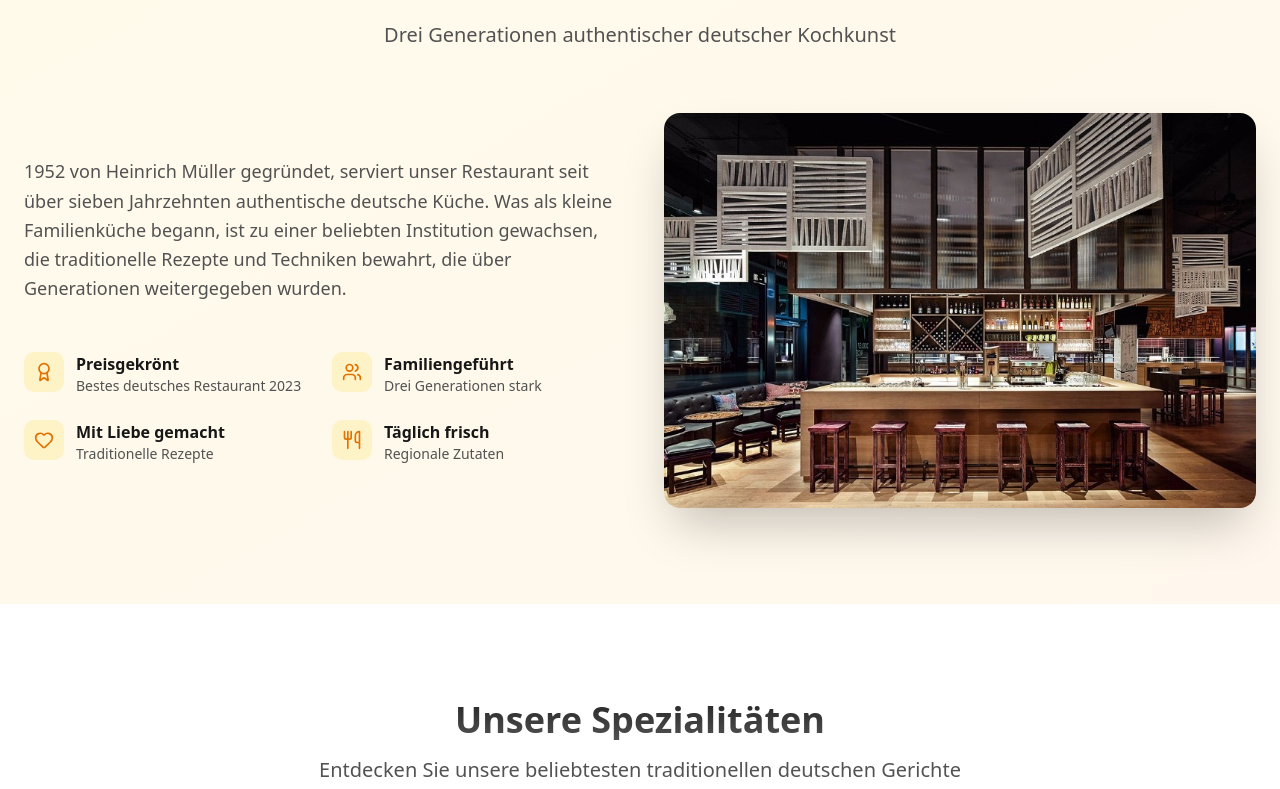
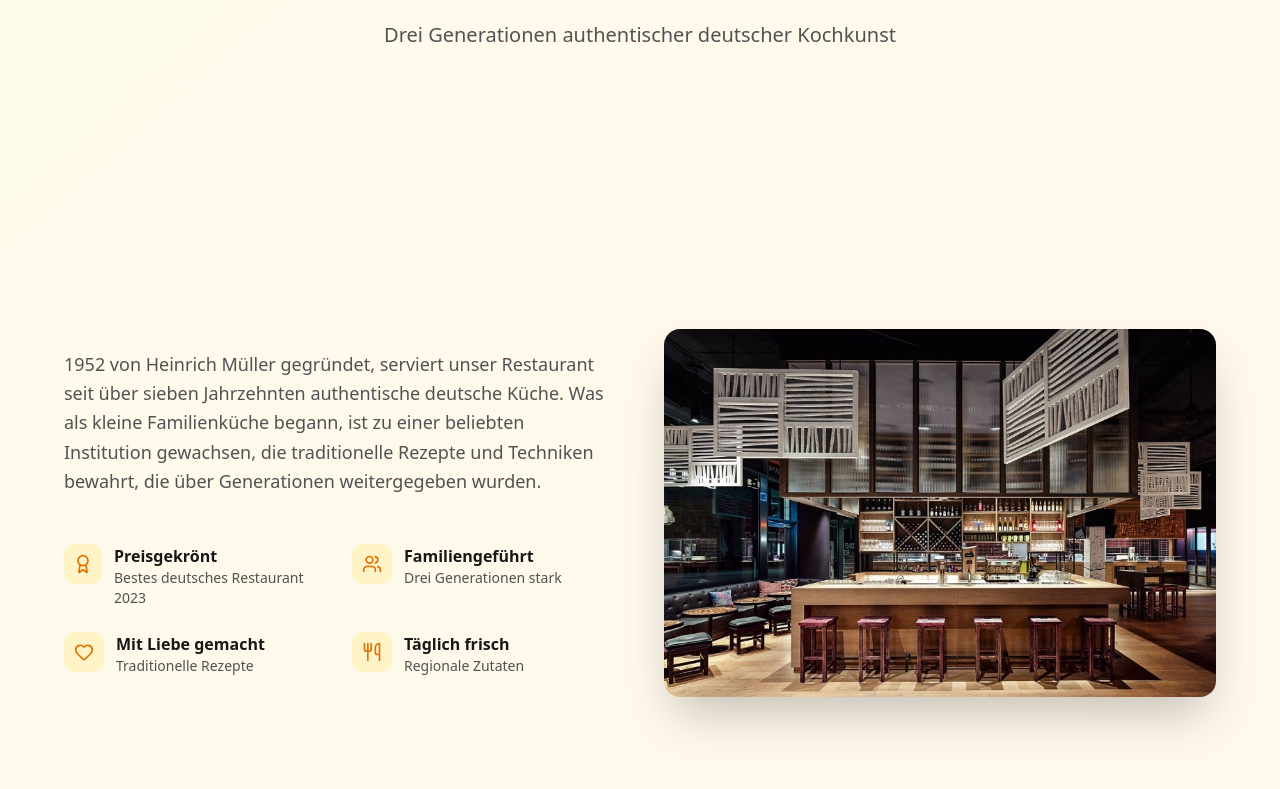
Before and after one commit to Quadraplex214/german-website-for-translation, a Next.js app: page / in a window 1280 px wide. Shown: the part 931-1720 px from the top of the page. Built offline with nearby package versions, Linux system fonts and the light colour scheme.

Commit message:
Fixing my OCD

```diff
--- a/src/components/german-food-hero.tsx
+++ b/src/components/german-food-hero.tsx
@@ -282,8 +282,8 @@ export default function GermanHeroFood() {
               Drei Generationen authentischer deutscher Kochkunst
             </p>
           </motion.div>
-
-          <div className="grid lg:grid-cols-2 gap-12 items-center">
+          <div className="flex items-center justify-center min-h-screen px-4">
+            <div className="grid lg:grid-cols-2 gap-12 items-center max-w-6xl w-full">
               <motion.div
                 className="space-y-6"
                 initial={{ opacity: 0, x: -50 }}
@@ -358,6 +358,7 @@ export default function GermanHeroFood() {
                   className="rounded-2xl shadow-2xl"
                 />
               </motion.div>
+            </div>
           </div>
         </div>
       </section>
```
Lines whose indentation alone changed are shown as unchanged.
